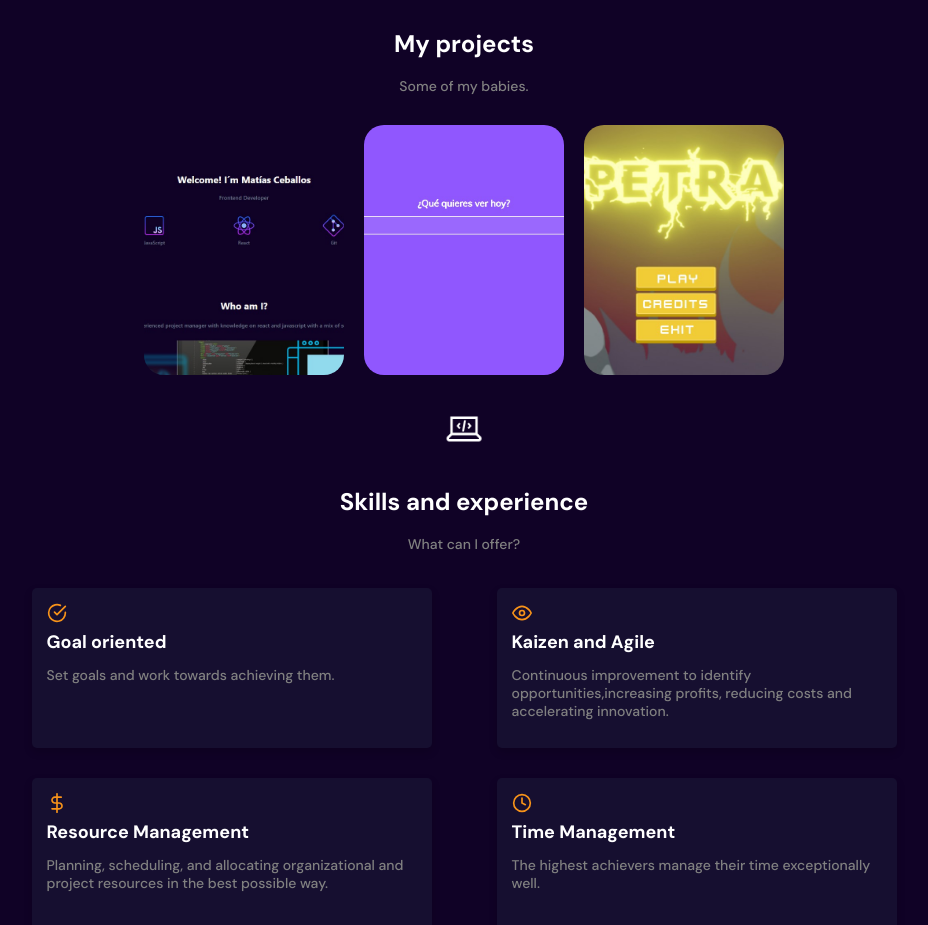
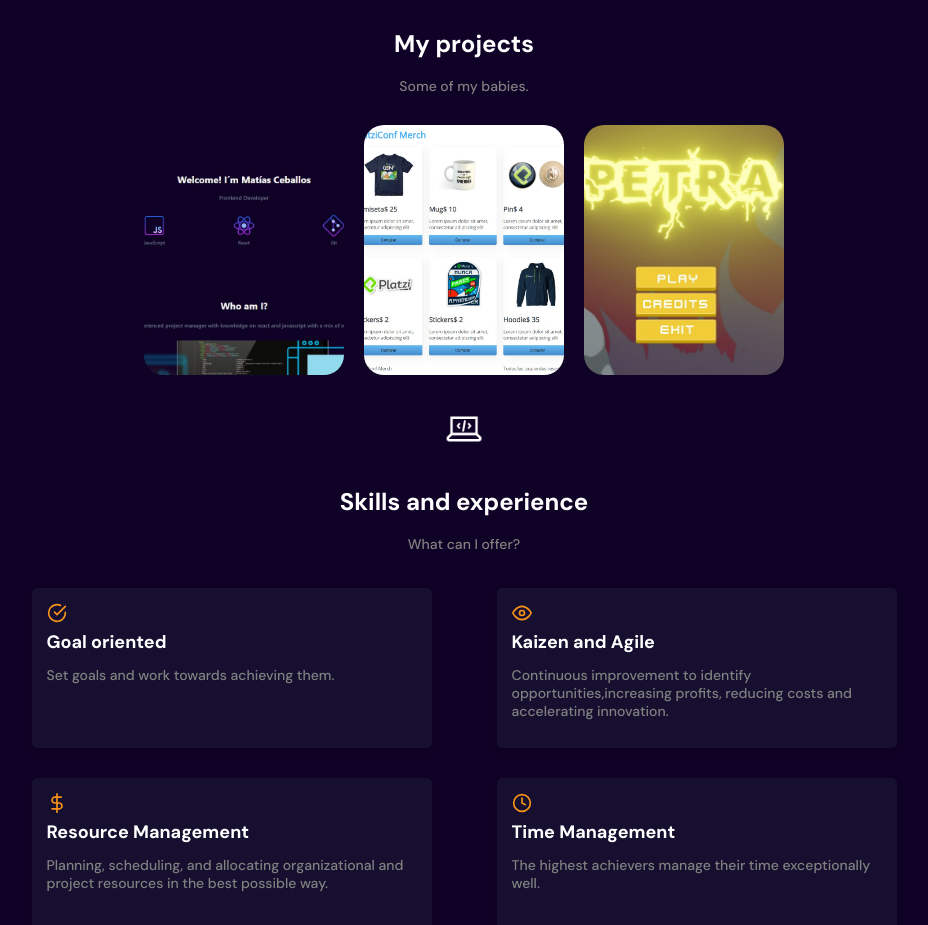
Before and after one commit to MatiasCeb/mobileFirst, a React (Create React App) app: page / in a window 1280 px wide. Shown: the part 860-1785 px from the top of the page, without its empty margins (176-1104 px from the left). Built offline with nearby package versions, Linux system fonts and the light colour scheme.

Commit message:
[add] conf merch project

```diff
--- a/src/components/shared/projects.js
+++ b/src/components/shared/projects.js
@@ -10,11 +10,11 @@ export const projects =
         },
         {
             id: 1,
-            title:'PlatziVideo',
-            image:"/assets/imgs/video.jpg",
-            text:'A project of a course in Platzi using CSS, React, Sass',
-            code:"https://github.com/MatiasCeb/PlatziVideo",
-            website:"https://matcebvideo.netlify.app/",
+            title:'PlatziConf Merch',
+            image:"/assets/imgs/confmerch.jpg",
+            text:'A project of a course in Platzi using CSS, React, Router and Google Maps',
+            code:"https://github.com/MatiasCeb/Platzi-conf-merch",
+            website:"https://confmerch.netlify.app/",
         },
         {
             id: 1,
```
Also changed, not shown: public/assets/imgs/confmerch.jpg (added), src/components/assets/imgs/confmerch.jpg (added).
